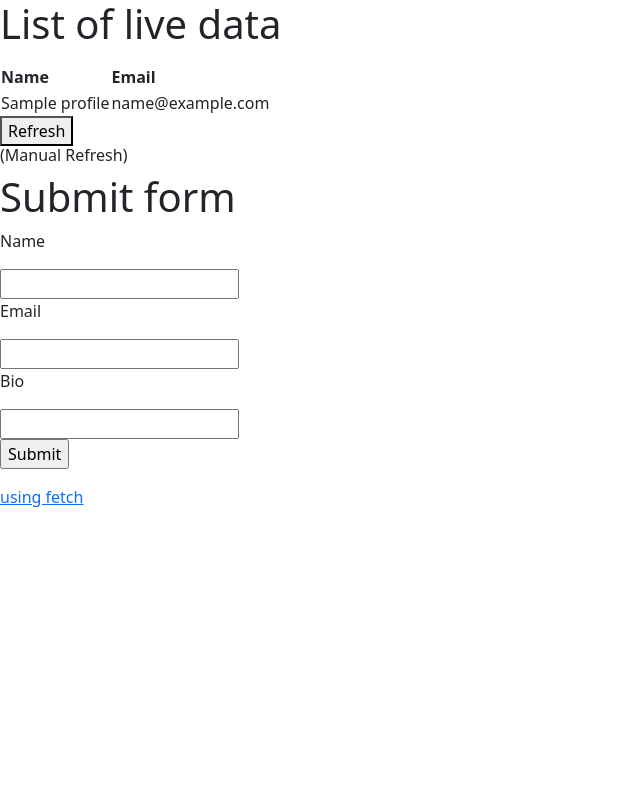
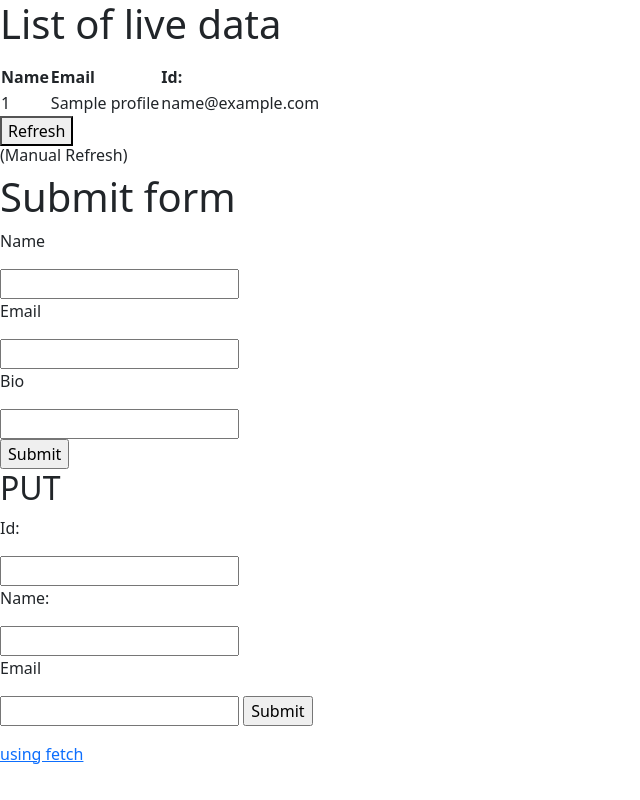
Before and after one commit to ark948/django-jquery-ajax-01, a Django app: page / in a window 1280 px wide. Shown: the whole page, without its empty margins (0-640 px from the left). Run offline with Django 5.2, Linux system fonts and the light colour scheme; tables that the repository leaves empty hold one stand-in row (values such as "Sample post"); some libraries are stand-ins or nearby versions.

Commit message:
PUT request using JQuery Ajax

```diff
--- a/my_app/urls.py
+++ b/my_app/urls.py
@@ -8,5 +8,6 @@ urlpatterns = [
     path('with-fetch', views.with_fetch, name='with-fetch'),
     path('get-profile/<int:pk>/', views.get_profile, name='getProfileItem'),
     path('profile/<int:profileId>/', views.profile, name='profile-edit'),
+    path('profile-put/<int:id>', views.profile_put),
     path('', views.index, name='index'),
 ]
--- a/my_app/views.py
+++ b/my_app/views.py
@@ -73,3 +73,18 @@ def profile(request, profileId):
         return JsonResponse({'status': 'Invalid request'}, status=400)
     else:
         return HttpResponseBadRequest('Invalid request')
+
+def profile_put(request, id):
+    is_ajax = request.headers.get('X-Requested-With') == 'XMLHttpRequest'
+    if is_ajax:
+        profile = get_object_or_404(Profile, id=id)
+        if request.method == "PUT":
+            data = json.load(request)
+            updated_value = data.get('payload')
+            profile.name = updated_value['name']
+            profile.email = updated_value['email']
+            profile.save()
+            return JsonResponse({'status': 'Profile updated.'})
+        return JsonResponse({'status': 'Invalid requset'}, status=400)
+    else:
+        return HttpResponseBadRequest('Invalid request')
--- a/static/js/main.js
+++ b/static/js/main.js
@@ -1,4 +1,4 @@
-console.log("MAIN HARD LOADED");
+console.log("Main.js Hard Loaded");
 // getting all records using fetch
 function getALlProfiles(url) {
     fetch(url, {
--- a/static/js/test.js
+++ b/static/js/test.js
@@ -1 +1 @@
-console.log("STATIC HARD LOADED");
+console.log("Static Hard Loaded");
--- a/templates/index.html
+++ b/templates/index.html
@@ -9,9 +9,11 @@
     <link rel="stylesheet" href="{% static '/bootstrap/css/bootstrap.min.css' %}">
     <script src="{% static '/bootstrap/js/bootstrap.bundle.min.js.map' %}"></script>
     <script src="{% static '/js/jquery-3.7.1.js' %}"></script>
+    <script src="{% static '/js/main.js' %}"></script>
 </head>
 
 <body>
+    <!-- GET -->
     <h1>List of live data</h1>
     <ul id="display-data"></ul>
     <table id="data-table">
@@ -19,6 +21,7 @@
             <tr>
                 <th scope="col">Name</th>
                 <th scope="col">Email</th>
+                <th scope="col">Id:</th>
             </tr>
         </thead>
         <tbody id="data-tbody">
@@ -26,12 +29,22 @@
     </table>
     <button type="button" id="refresh">Refresh</button><h6>(Manual Refresh)</h6>
 
+    <!-- POST -->
     <h1>Submit form</h1>
     <form id="post-form" method="POST" action="{% url 'create' %}">
         {% csrf_token %}
         <p>Name</p><input type="text" name="name" id="name"><br>
         <p>Email</p><input type="email" name="email" id="email"><br>
         <p>Bio</p><input type="text" name="bio" id="bio"><br>
+        <input type="submit">
+    </form>
+
+    <h2>PUT</h2>
+    <form id="putForm">
+        {% csrf_token %}
+        <p>Id:</p><input type="number" id="putId">
+        <p>Name:</p><input type="text" id="putName">
+        <p>Email</p><input type="email" id="putEmail">
         <input type="submit">
     </form>
     <p id="notifs"></p>
@@ -46,7 +59,7 @@
                     let tbodyRef = $("#data-table").find('tbody');
                     for (let key in data.profiles)
                         {
-                            let temp = "<tr><td>"+data.profiles[key].name +"</td>" + "<td>" + data.profiles[key].email + "</td></tr>"
+                            let temp = "<tr><td>" + data.profiles[key].id + "</td><td>"+data.profiles[key].name + "</td><td>" + data.profiles[key].email + "</td></tr>";
                             tbodyRef.append(temp);
                         }
                 },
@@ -66,7 +79,7 @@
                         let tbodyRef = $("#data-table").find('tbody');
                         for (let key in data.profiles)
                         {
-                            let temp = "<tr><td>"+data.profiles[key].name +"</td>" + "<td>" + data.profiles[key].email + "</td></tr>"
+                            let temp = "<tr><td>" + data.profiles[key].id + "</td><td>"+data.profiles[key].name + "</td><td>" + data.profiles[key].email + "</td></tr>";
                             tbodyRef.append(temp);
                         }
                         document.getElementById("post-form").reset();
@@ -76,6 +89,35 @@
                         alert(message);
                     }
                 })
+            });
+
+            // PUT
+            $('#putForm').submit(function (e) {
+                e.preventDefault();
+                let profileId = $('#putId').val();
+                const profile_id = $('#putId').val();
+                const formData = {
+                    name: $('#putName').val(),
+                    email: $('#putEmail').val(),
+                };
+                $.ajax({
+                    url: `profile-put/${profile_id}`,
+                    type: 'PUT',
+                    dataType: "json",
+                    data: JSON.stringify({payload: formData}),
+                    headers: {
+                        "X-Requested-With": "XMLHttpRequest",
+                        "X-CSRFToken": getCookie("csrftoken"),
+                    },
+                    success: (data) => {
+                        console.log("SUCCESS");
+                        console.log(data);
+                    },
+                    error: (error) => {
+                        console.log("FAILURE");
+                        console.log(error);
+                    }
+                });
             });
         });
         // form post
```
